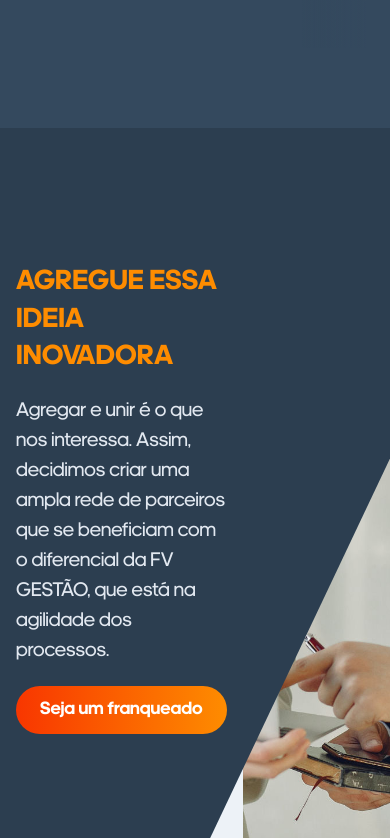
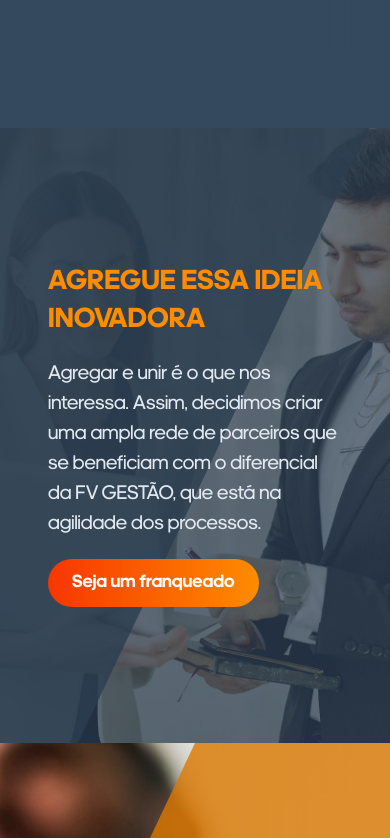
Before and after one commit to carlos3duardo/site-fvgestao, a Next.js app: page / in a window 390 px wide. Shown: the part 4546-5384 px from the top of the page. Built offline with nearby package versions, Linux system fonts and the light colour scheme.

Commit message:
Adicionando responsividade na home: seja franqueado

```diff
--- a/src/components/Home/SejaFranqueado/index.tsx
+++ b/src/components/Home/SejaFranqueado/index.tsx
@@ -8,16 +8,31 @@ export default function SejaFranqueado(): JSX.Element {
       position="relative"
       overflow="hidden"
       color="gray.200"
+      backgroundImage="url(/img/home-franquia.jpg)"
+      backgroundRepeat="no-repeat"
+      backgroundPosition="center center"
+      backgroundSize="cover"
+      _after={{
+        content: '""',
+        position: 'absolute',
+        top: '0',
+        left: '0',
+        width: '100%',
+        height: '100%',
+        backgroundColor: `background.dark`,
+        opacity: { base: '0.7', lg: '0' },
+        zIndex: '0',
+      }}
     >
       <chakra.div
         position="absolute"
         bottom="0"
-        right="50%"
+        right={{ base: '80%', md: '70%', lg: '50%' }}
         width="100%"
         height="100%"
         background="background.dark"
-        // transform="matrix(0.97, 0, -0.27, 1, 0, 0)"
         zIndex="0"
+        opacity={{ base: '0.8', lg: '1' }}
         _after={{
           content: '""',
           position: 'absolute',
@@ -33,9 +48,9 @@ export default function SejaFranqueado(): JSX.Element {
       <Flex
         flex="1"
         justifyContent="flex-end"
-        padding="120px 0"
+        padding={{ base: '120px 2rem', lg: '120px 0' }}
         position="relative"
-        zIndex="1"
+        zIndex="2"
       >
         <chakra.div
           width={{ base: '100%', xl: '640px' }}
@@ -68,6 +83,7 @@ export default function SejaFranqueado(): JSX.Element {
         </chakra.div>
       </Flex>
       <Box
+        display={{ base: 'none', lg: 'block' }}
         flex="1"
         backgroundImage="url(/img/home-franquia.jpg)"
         backgroundRepeat="no-repeat"
```
